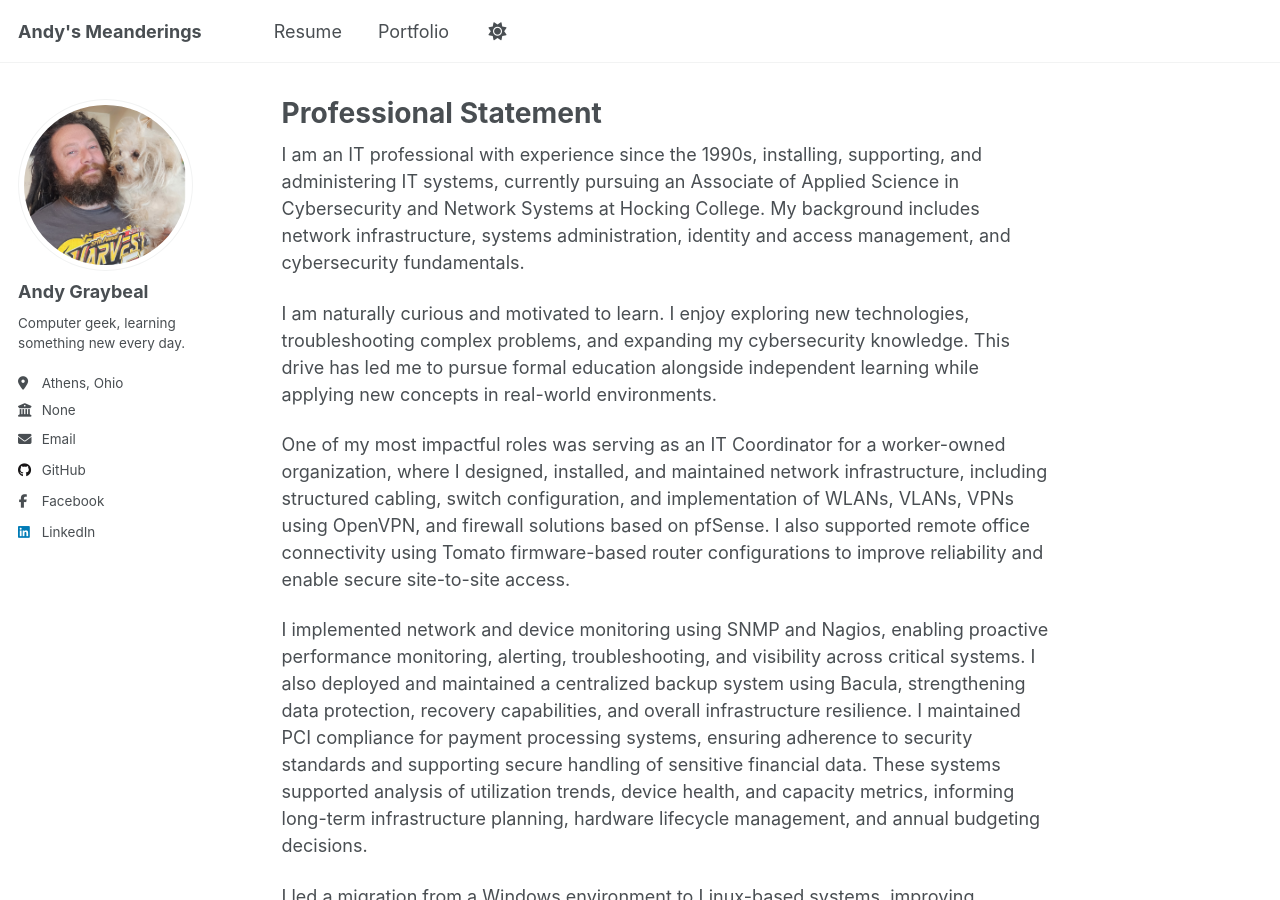
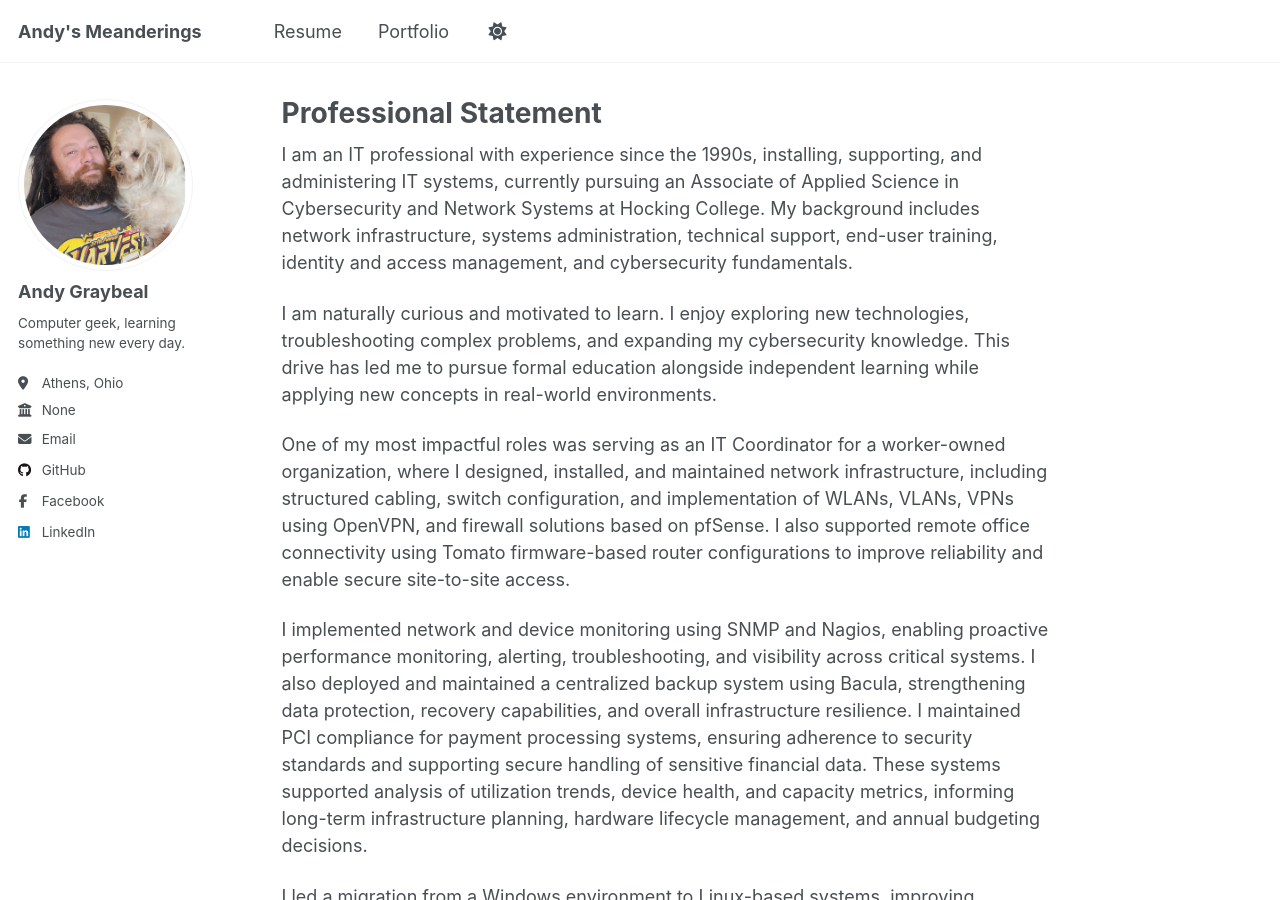
Before and after one commit to andy-graybeal/andy-graybeal.github.io, a Jekyll site: the page built from _pages/about.md, in a window 1280 px wide and 900 px high. Built offline with Jekyll 4.4.1, drawn with Linux system fonts in a browser that asks for light colours; a script that is not in the unit is left out.

Commit message:
Update professional background in about.md
Expanded background information to include technical support and end-user training.

```diff
--- a/_pages/about.md
+++ b/_pages/about.md
@@ -55,7 +55,7 @@ redirect_from:
 # ------
 # More info about configuring Academic Pages can be found in [the guide](https://academicpages.github.io/markdown/), the [growing wiki](https://github.com/academicpages/academicpages.github.io/wiki), and you can always [ask a question on GitHub](https://github.com/academicpages/academicpages.github.io/discussions). The [guides for the Minimal Mistakes theme](https://mmistakes.github.io/minimal-mistakes/docs/configuration/) (which this theme was forked from) might also be helpful. -->
 
-I am an IT professional with experience since the 1990s, installing, supporting, and administering IT systems, currently pursuing an Associate of Applied Science in Cybersecurity and Network Systems at Hocking College. My background includes network infrastructure, systems administration, identity and access management, and cybersecurity fundamentals.
+I am an IT professional with experience since the 1990s, installing, supporting, and administering IT systems, currently pursuing an Associate of Applied Science in Cybersecurity and Network Systems at Hocking College. My background includes network infrastructure, systems administration, technical support, end-user training, identity and access management, and cybersecurity fundamentals.
 
 I am naturally curious and motivated to learn. I enjoy exploring new technologies, troubleshooting complex problems, and expanding my cybersecurity knowledge. This drive has led me to pursue formal education alongside independent learning while applying new concepts in real-world environments.
 
```
